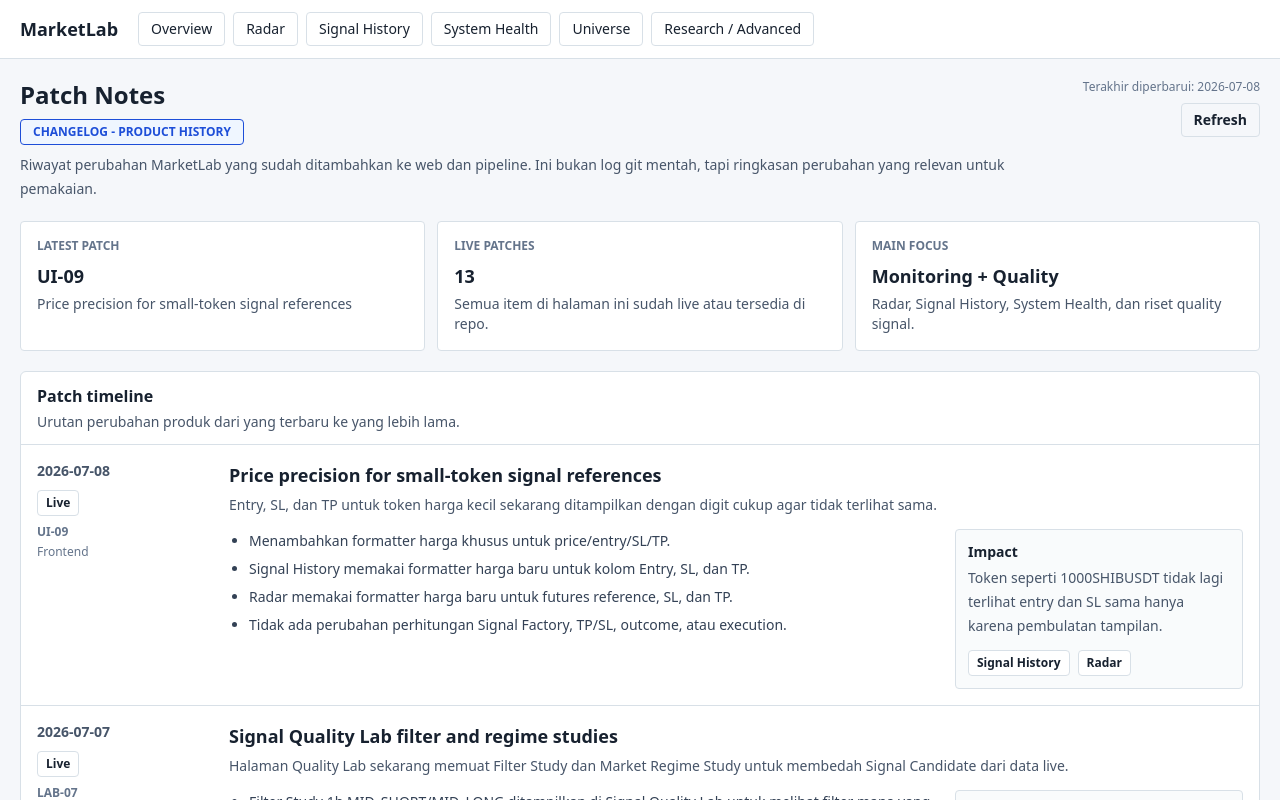
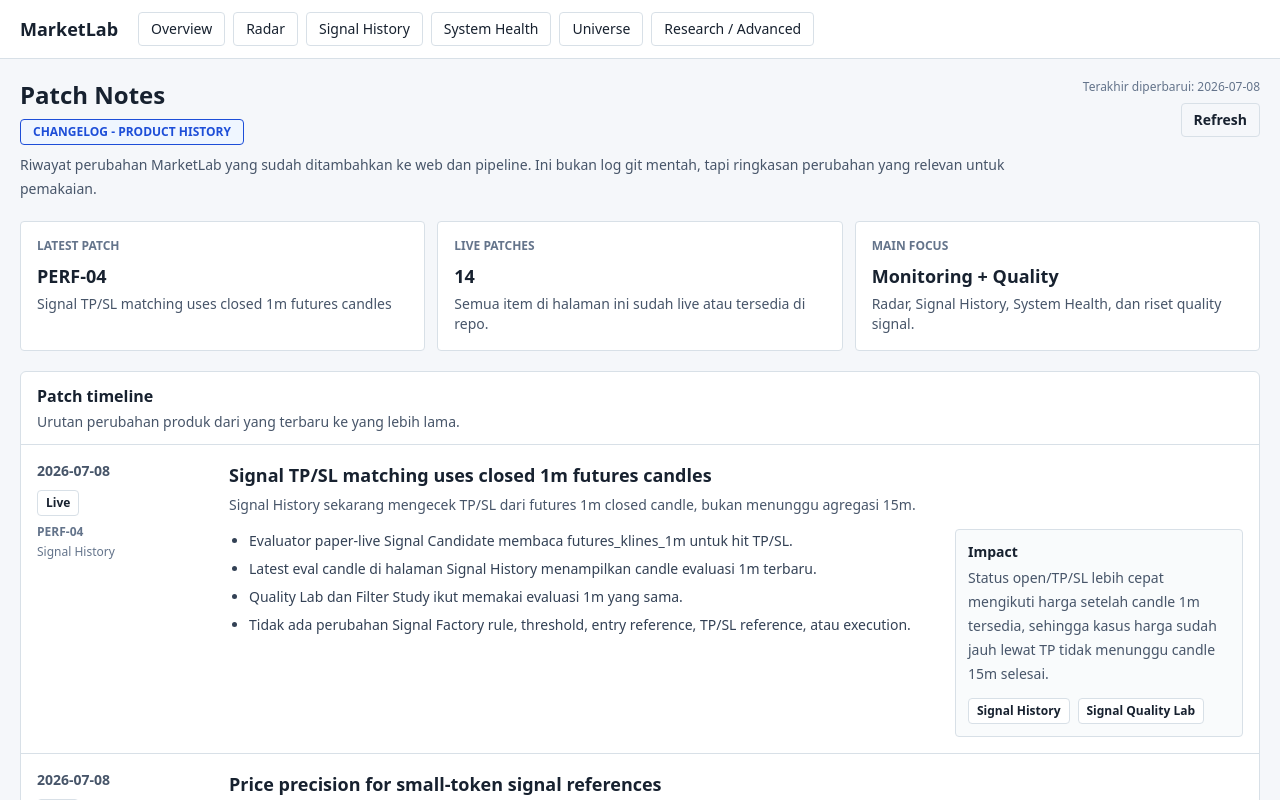
Before and after one commit to yoghaf/marketlab, a Next.js app in the folder frontend/: page /patch-notes in a window 1280 px wide. Shown: the top 800 px of the page. Built offline with nearby package versions, Linux system fonts and the light colour scheme.

Commit message:
use 1m candles for signal tp sl matching

```diff
--- a/frontend/src/app/patch-notes/page.tsx
+++ b/frontend/src/app/patch-notes/page.tsx
@@ -17,6 +17,25 @@
 };
 
 const patches: PatchItem[] = [
+  {
+    date: "2026-07-08",
+    version: "PERF-04",
+    title: "Signal TP/SL matching uses closed 1m futures candles",
+    status: "LIVE",
+    area: "Signal History",
+    summary: "Signal History sekarang mengecek TP/SL dari futures 1m closed candle, bukan menunggu agregasi 15m.",
+    changes: [
+      "Evaluator paper-live Signal Candidate membaca futures_klines_1m untuk hit TP/SL.",
+      "Latest eval candle di halaman Signal History menampilkan candle evaluasi 1m terbaru.",
+      "Quality Lab dan Filter Study ikut memakai evaluasi 1m yang sama.",
+      "Tidak ada perubahan Signal Factory rule, threshold, entry reference, TP/SL reference, atau execution."
+    ],
+    impact: "Status open/TP/SL lebih cepat mengikuti harga setelah candle 1m tersedia, sehingga kasus harga sudah jauh lewat TP tidak menunggu candle 15m selesai.",
+    links: [
+      { href: "/signal-performance", label: "Signal History" },
+      { href: "/signal-quality-lab", label: "Signal Quality Lab" }
+    ]
+  },
   {
     date: "2026-07-08",
     version: "UI-09",
--- a/frontend/src/app/signal-performance/SignalPerformanceClient.tsx
+++ b/frontend/src/app/signal-performance/SignalPerformanceClient.tsx
@@ -98,7 +98,8 @@
             Include WATCH_ONLY
           </label>
           <div className="pt-6 text-sm text-slate-600">
-            Latest candle: {fmtTime(data?.latest_futures_15m_close_time)}
+            Latest eval candle: {fmtTime(data?.latest_evaluation_candle_time || data?.latest_futures_15m_close_time)}
+            <div className="text-xs text-slate-500">{data?.evaluation_candle_interval || "1m_closed"}</div>
           </div>
         </div>
         {loading && !data && (
--- a/frontend/src/lib/api.ts
+++ b/frontend/src/lib/api.ts
@@ -594,6 +594,8 @@
   not_execution_instruction: boolean;
   entry_market: string;
   entry_price_source: string;
+  evaluation_candle_interval?: string | null;
+  latest_evaluation_candle_time?: string | null;
   latest_futures_15m_close_time?: string | null;
   aggregate: SignalPerformanceBucket & {
     signals_skipped: number;
@@ -754,6 +756,8 @@
   read_only: boolean;
   not_live_signal: boolean;
   not_execution_instruction: boolean;
+  evaluation_candle_interval?: string | null;
+  latest_evaluation_candle_time?: string | null;
   latest_futures_15m_close_time?: string | null;
   aggregate: SignalPerformanceResponse["aggregate"];
   drawdown: {
```
Also changed, not shown: 2 other files (tests, documents, lock files or other folders).
